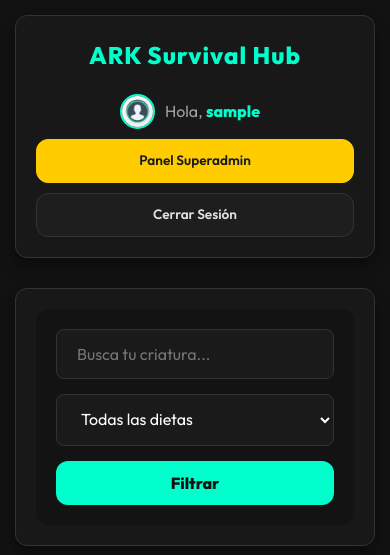
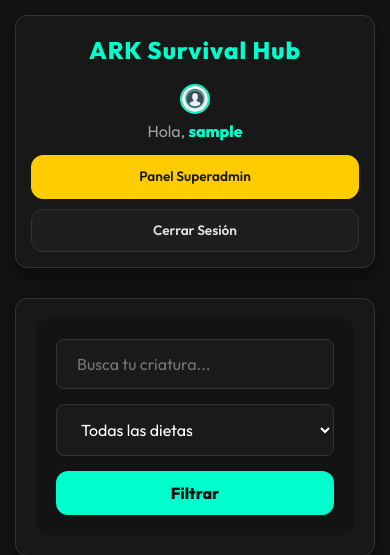
Before and after one commit to AnxoBerjanoRumbo/test-comits, a PHP site: page /index.php in a window 390 px wide. Shown: the top 555 px of the page. Run offline with PHP 8.4, Linux system fonts and the light colour scheme; the visitor is signed in with stand-in values (Sample User, id 1); data that the repository does not hold is empty.

Commit message:
ui: corregir efectos hover en dispositivos tactiles y optimizar cabecera movil

```diff
--- a/assets/css/estilos.css
+++ b/assets/css/estilos.css
@@ -401,11 +401,13 @@ body {
     justify-content: center;
 }
 
+@media (hover: hover) {
     .btn-nav:hover {
         border-color: var(--accent);
         color: var(--accent);
         box-shadow: 0 0 10px rgba(0, 255, 204, 0.2);
         transform: translateY(-2px);
+    }
 }
 
 .btn-registro {
@@ -414,10 +416,12 @@ body {
     border-color: var(--accent);
 }
 
+@media (hover: hover) {
     .btn-registro:hover {
         background-color: var(--accent-hover);
         color: #121212;
         box-shadow: 0 0 15px rgba(0, 255, 204, 0.4);
+    }
 }
 
 .btn-superadmin {
@@ -426,9 +430,11 @@ body {
     border-color: #ffcc00 !important;
 }
 
+@media (hover: hover) {
     .btn-superadmin:hover {
         background-color: #e6b800 !important;
         border-color: #e6b800 !important;
+    }
 }
 
 .btn-edit {
@@ -453,10 +459,12 @@ body {
     letter-spacing: 1px;
 }
 
+@media (hover: hover) {
     .boton-insertar:hover {
         background-color: var(--accent-hover);
         transform: translateY(-2px);
         box-shadow: 0 6px 15px rgba(0, 255, 204, 0.3);
+    }
 }
 
 .boton-eliminar {
@@ -471,10 +479,12 @@ body {
     border: none;
 }
 
+@media (hover: hover) {
     .boton-eliminar:hover {
         background-color: #cc0000;
         transform: translateY(-2px);
         box-shadow: 0 5px 15px rgba(255, 68, 68, 0.4);
+    }
 }
 
 .btn-arriba {
@@ -499,11 +509,13 @@ body {
     line-height: 56px;
 }
 
+@media (hover: hover) {
     .btn-arriba:hover {
         background-color: var(--accent);
         color: #121212;
         transform: translateY(-5px) !important;
         box-shadow: 0 8px 25px rgba(0, 255, 204, 0.5);
+    }
 }
 
 .contenedor-formulario {
@@ -654,9 +666,11 @@ body {
     transition: 0.3s;
 }
 
+@media (hover: hover) {
     .buscador button:hover {
         background-color: var(--accent-hover);
         transform: translateY(-2px);
+    }
 }
 
 .boton-limpiar {
@@ -670,9 +684,11 @@ body {
     transition: 0.3s;
 }
 
+@media (hover: hover) {
     .boton-limpiar:hover {
         background-color: #444;
         color: white;
+    }
 }
 
 .contenedor-dinos {
@@ -696,10 +712,12 @@ body {
     height: 100%;
 }
 
+@media (hover: hover) {
     .dino-card:hover {
         transform: translateY(-8px);
         border-color: var(--accent);
         box-shadow: 0 12px 20px rgba(0, 255, 204, 0.15);
+    }
 }
 
 .dino-card h3 {
@@ -726,8 +744,10 @@ body {
     transition: transform 0.6s ease;
 }
 
+@media (hover: hover) {
     .dino-card:hover .dino-img {
         transform: scale(1.1);
+    }
 }
 
 .enlace-dino {
@@ -1211,8 +1231,10 @@ body {
     box-shadow: none !important;
 }
 
+@media (hover: hover) {
     .comentario-respuesta:hover {
         transform: translateX(3px) !important;
+    }
 }
 
 .comentario-header {
@@ -1265,9 +1287,11 @@ body {
     transition: all 0.3s;
 }
 
+@media (hover: hover) {
     .btn-borrar-comentario:hover {
         background: rgba(255, 85, 85, 0.1);
         color: #ff3333;
+    }
 }
 
 .comentario-texto {
@@ -1316,10 +1340,12 @@ body {
     text-align: center;
 }
 
+@media (hover: hover) {
     .btn-pag:hover {
         border-color: var(--accent);
         color: var(--accent);
         box-shadow: 0 0 10px rgba(0, 255, 204, 0.2);
+    }
 }
 
 .btn-pag.active {
@@ -1348,9 +1374,24 @@ body {
 
     .header-principal {
         flex-direction: column;
-        gap: 20px;
-        padding: 20px;
+        gap: 15px;
+        padding: 15px;
         text-align: center;
+    }
+
+    .logo-titulo h1 {
+        font-size: 1.6rem;
+    }
+
+    .enlace-perfil-header {
+        margin-right: 0;
+        flex-direction: column;
+        gap: 5px;
+    }
+
+    .avatar-header {
+        width: 30px;
+        height: 30px;
     }
 
     .navegacion-usuario {
```
Lines whose indentation alone changed are shown as unchanged.
